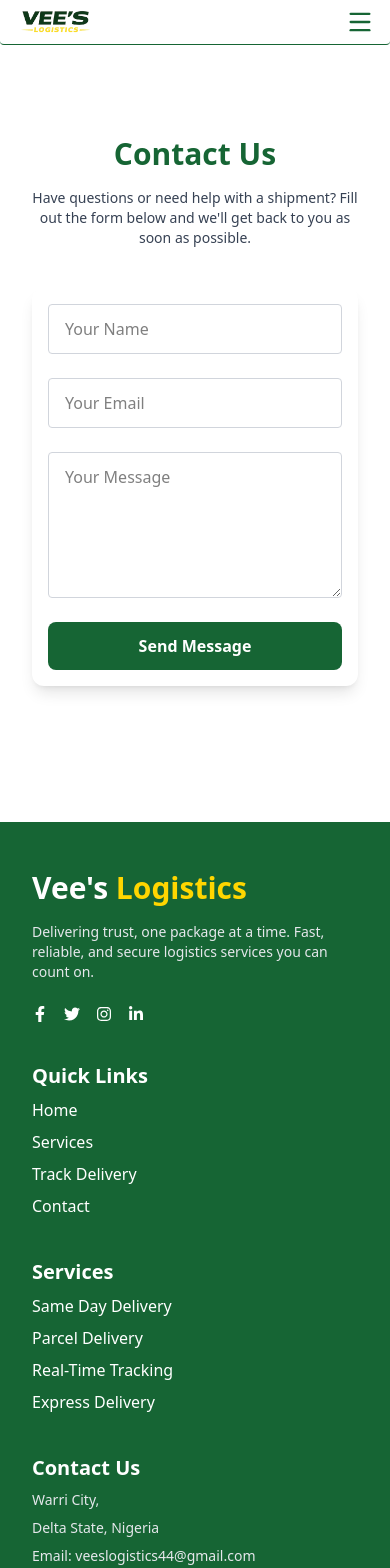
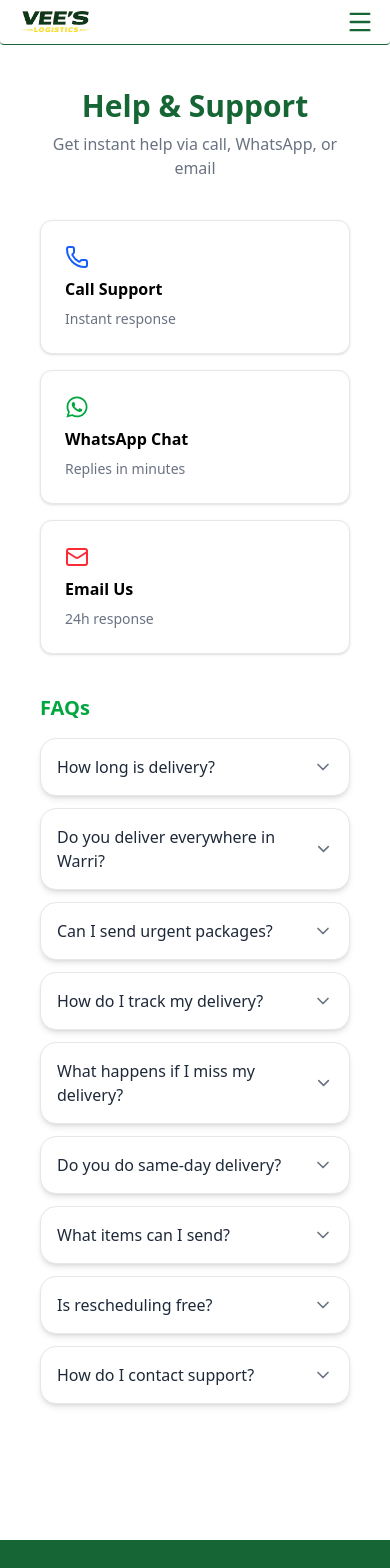
Before and after one commit to Fejiro-tech/veeslogistics, a Next.js app: page /contact in a window 390 px wide. Shown: the top 1568 px of the page. Built offline with nearby package versions, Linux system fonts and the light colour scheme; no server answers.

Commit message:
refactor: contact component

```diff
--- a/app/(user)/contact/page.jsx
+++ b/app/(user)/contact/page.jsx
@@ -5,59 +5,11 @@
 
 const page = () => {
 
-  const [formData, setFormData] = useState({ name: "", email: "", message: "" })
-  const [submitted, setSubmitted] = useState(false)
-  const [loading, setLoading] = useState(false);
-
-  const handleSubmit = async (e) => {
-    e.preventDefault()
-
-    setLoading(true)
-
-    try {
-
-      const res = await fetch("/api/contact", {
-        method: "POST",
-        headers: {
-          "Content-Type": "application/json",
-        },
-        body: JSON.stringify(formData),
-      });
-
-      const data = await res.json();
-
-      if (res.ok) {
-        toast.success("Message sent successfully");
-
-        setSubmitted(true)
-
-        setFormData({
-          name: "",
-          email: "",
-          message: "",
-        });
-
-      } else {
-       toast.error(data.error || "Something went wrong")
-      }
-
-    } catch (error) {
-      console.error(error);
-      alert("Network error");
-    }
-
-    setLoading(false)
-
-  }
 
   return (
-    <div className='py-10 md:py-16 px-4'>
+    <div className='py-10 md:py-16 px-6 md:px-10'>
         <Contact
-          formData={formData}
-          setFormData={setFormData}
-          submitted={submitted}
-          handleSubmit={handleSubmit}
-          loading={loading}
+
         />
     </div>
   )
--- a/app/api/contact/route.js
+++ /dev/null
@@ -1,59 +0,0 @@
-import { supabaseAdmin } from "../../lib/supabaseAdmin";
-import { Resend } from 'resend';
-import { NextResponse } from 'next/server';
-
-const resend = new Resend(process.env.RESEND_API_KEY)
-
-export async function POST(req) {
-
-    const body = await req.json();
-    const { name, email, message } = body;
-
-    if(!name || !email || !message) {
-        return Response.json({ error: "All fields required" }, { status: 400 });
-    }
-
-    const {error} = await supabaseAdmin
-        .from("contact_messages")
-        .insert([{name, email, message}]);
-
-    if (error) {
-        return Response.json({ error: error.message }, { status: 500 })
-    }
-
-    await resend.emails.send({
-        from: "onboarding@resend.dev",
-        to: "goldejiro@gmail.com",
-        subject: "New Contact Message",
-        html: `
-            <h2>New Messages</h2>
-            <p><strong> Name: </strong> ${name}</p>
-            <p><strong> Email: </strong> ${email}</p>
-            <p><strong> Message: </strong> ${message}</p>
-        `
-    });
-
-    // auto reply to user
-    await resend.emails.send({
-        from: "Swift Logistics <onboarding@resend.dev>",
-        to: email,
-        subject: "We received your message",
-        html: `
-            <h2>Hello ${name},</h2>
-            <p>Thank you for contacting <strong>Swift Logistics</strong>.</p>
-
-            <p>We have received your message and our team will get back to you shortly.</p>
-
-            <hr/>
-
-            <p><strong>Your Message:</strong></p>
-            <p>${message}</p>
-
-            <br/>
-
-            <p>Best regards, <br/>Swift Logistics Team</p>
-        `
-    })
-
-    return Response.json({ message: "Message sent successfully."})
-}
--- a/app/components/admin/Shipmentable.jsx
+++ b/app/components/admin/Shipmentable.jsx
@@ -182,7 +182,6 @@
           ))}
         </div>
 
-        {/* MODAL (ONLY ONCE — FIXED) */}
         {selectedShipment && (
           <EditModal
             newStatus={newStatus}
--- a/app/components/landing/Contact.jsx
+++ b/app/components/landing/Contact.jsx
@@ -1,82 +1,269 @@
-"use client"
-import React, { useState } from "react"
-import { motion } from "framer-motion"
+"use client";
+import React, { useState, useEffect } from "react";
+import { Phone, MessageCircle, Mail, X, ChevronDown } from "lucide-react";
+import { motion, AnimatePresence } from "framer-motion";
+import { FaWhatsapp } from "react-icons/fa";
 
-const Contact = ({ formData, setFormData, handleSubmit, submitted, loading}) => {
+const page = () => {
+  const [open, setOpen] = useState(false);
+  const [openFaqs, setOpenFaqs] = useState({});
+  const [showChat, setShowChat] = useState(true);
 
-  const handleChange = (e) => {
-    setFormData({ ...formData, [e.target.name]: e.target.value })
-  }
+  const whatsappNumber = "2347054195186";
 
+  const whatsappLink = `https://wa.me/${whatsappNumber}?text=${encodeURIComponent(
+    "Hello Vee's Logistics, I need help with a delivery.",
+  )}`;
+
+  const faqs = [
+    {
+      question: "How long is delivery?",
+      answer:
+        "Delivery within Warri usually takes 30 minutes to 2 hours depending on distance and traffic.",
+    },
+    {
+      question: "Do you deliver everywhere in Warri?",
+      answer:
+        "Yes, our dispatch riders cover all major areas within Warri and nearby locations.",
+    },
+    {
+      question: "Can I send urgent packages?",
+      answer:
+        "Yes, we specialize in fast bike delivery for urgent documents, parcels, and items.",
+    },
+    {
+      question: "How do I track my delivery?",
+      answer:
+        "You can track your shipment using your tracking ID on the tracking page.",
+    },
+    {
+      question: "What happens if I miss my delivery?",
+      answer:
+        "If you miss your delivery, the rider will attempt to contact you. A rescheduling fee may apply before another delivery attempt is made.",
+    },
+    {
+      question: "Do you do same-day delivery?",
+      answer: "Yes, we offer same day deliveries in Warri.",
+    },
+    {
+      question: "What items can I send?",
+      answer:
+        "You can send documents, small parcels, food items, and lightweight packages.",
+    },
+    {
+      question: "Is rescheduling free?",
+      answer:
+        "Rescheduling is free only if the rider has not already arrived. Otherwise, a small fee may apply.",
+    },
+    {
+      question: "How do I contact support?",
+      answer:
+        "You can reach us instantly via call or WhatsApp from the support section.",
+    },
+  ];
+
+  const toggleFaq = (index) => {
+    setOpenFaqs((prev) => ({
+      ...prev,
+      [index]: !prev[index],
+    }));
+  };
+
+  useEffect(() => {
+    const handleScroll = () => {
+      const scrollY = window.scrollY;
+      const windowHeight = window.innerHeight;
+      const fullHeight = document.body.scrollHeight;
+
+      // when user is near bottom (footer area)
+      const isAtFooter = scrollY + windowHeight >= fullHeight - 120;
+
+      setShowChat(!isAtFooter);
+    };
+
+    window.addEventListener("scroll", handleScroll);
+    return () => window.removeEventListener("scroll", handleScroll);
+  }, []);
 
   const container = {
     hidden: {},
-    show: { transition: { staggerChildren: 0.2 } }
-  }
+    show: { transition: { staggerChildren: 0.15 } },
+  };
 
-  const section = {
+  const item = {
     hidden: { opacity: 0, y: 20 },
-    show: { opacity: 1, y: 0, transition: { duration: 0.6, ease: "easeOut" } }
-  }
+    show: { opacity: 1, y: 0, transition: { duration: 0.5 } },
+  };
 
   return (
-    <motion.div
-      className="max-w-3xl mx-auto px-4 sm:px-6 lg:px-12 py-24"
-      initial="hidden"
-      whileInView="show"
-      viewport={{ once: true, amount: 0.3 }}
-      variants={container}
-    >
-      <motion.h1 variants={section} className="text-3xl md:text-4xl font-bold text-[#166534] mb-4 text-center">
-        Contact Us
-      </motion.h1>
+    <>
+      <AnimatePresence>
+        {showChat && (
+          <motion.div
+            initial={{ opacity: 0, scale: 0.8 }}
+            animate={{ opacity: 1, scale: 1 }}
+            exit={{ opacity: 0, scale: 0.8 }}
+            className="fixed bottom-6 right-6 z-50"
+          >
+            <button
+              onClick={() => setOpen(!open)}
+              className="bg-green-600 text-white p-4 rounded-full shadow-lg hover:scale-105 transition"
+            >
+              {open ? <X /> : <MessageCircle />}
+            </button>
 
-      <motion.p variants={section} className="text-gray-700 text-center mb-10 text-sm md:text-base">
-        Have questions or need help with a shipment? Fill out the form below and we'll get back to you as soon as possible.
-      </motion.p>
+            <AnimatePresence>
+              {open && (
+                <motion.div
+                  initial={{ opacity: 0, y: 20 }}
+                  animate={{ opacity: 1, y: 0 }}
+                  exit={{ opacity: 0, y: 20 }}
+                  className="absolute bottom-16 right-0 w-72 bg-white shadow-xl rounded-xl p-4"
+                >
+                  <h2 className="font-semibold mb-3">Need Help?</h2>
 
-      <motion.form variants={section} onSubmit={handleSubmit} className="flex flex-col gap-6 bg-white shadow-lg p-4 rounded-xl">
-        <input
-          type="text"
-          name="name"
-          placeholder="Your Name"
-          value={formData.name}
-          onChange={handleChange}
-          required
-          className="border border-gray-300 rounded px-4 py-3 focus:outline-none focus:ring-2 focus:ring-[#166534]"
-        />
+                  <div className="space-y-2">
+                    <a
+                      href="tel:+2347054195186"
+                      className="flex gap-2 p-2 hover:bg-gray-100 rounded-lg"
+                    >
+                      <Phone className="text-blue-600" />
+                      Call Support
+                    </a>
 
-        <input
-          type="email"
-          name="email"
-          placeholder="Your Email"
-          value={formData.email}
-          onChange={handleChange}
-          required
-          className="border border-gray-300 rounded px-4 py-3 focus:outline-none focus:ring-2 focus:ring-[#166534]"
-        />
+                    <a
+                      href={whatsappLink}
+                      target="_blank"
+                      rel="noopener noreferrer"
+                      className="flex gap-2 p-2 hover:bg-gray-100 rounded-lg"
+                    >
+                      <FaWhatsapp className="text-green-600 text-xl" />
+                      WhatsApp Chat
+                    </a>
 
-        <textarea
-          name="message"
-          placeholder="Your Message"
-          value={formData.message}
-          onChange={handleChange}
-          required
-          rows={5}
-          className="border border-gray-300 rounded px-4 py-3 focus:outline-none focus:ring-2 focus:ring-[#166534]"
-        />
+                    <a
+                      href="mailto:veeslogistics44@gmail.com"
+                      className="flex gap-2 p-2 hover:bg-gray-100 rounded-lg"
+                    >
+                      <Mail className="text-red-500" />
+                      Email Us
+                    </a>
+                  </div>
+                </motion.div>
+              )}
+            </AnimatePresence>
+          </motion.div>
+        )}
+      </AnimatePresence>
 
-        <button
-          type="submit"
-          disabled={loading}
-          className="bg-[#166534] text-white py-3 rounded-lg font-bold hover:bg-[#16803f] transition"
-        >
+      {/* MAIN PAGE */}
+      <motion.div
+        className="min-h-screen px-4 py-12 pb-24 md:pb-12"
+        initial="hidden"
+        animate="show"
+        variants={container}
+      >
+        <div className="max-w-5xl mx-auto">
+          {/* HEADER */}
+          <motion.div variants={item} className="text-center mb-10">
+            <h1 className="text-3xl md:text-4xl font-bold text-[#166534]">
+              Help & Support
+            </h1>
+            <p className="text-gray-500 mt-2">
+              Get instant help via call, WhatsApp, or email
+            </p>
+          </motion.div>
 
-          {loading ? <span className="animate-pulse"> "Sending..."</span> : "Send Message"}
-        </button>
-      </motion.form>
-    </motion.div>
-  )
-}
+          {/* QUICK ACTIONS */}
+          <motion.div variants={item} className="grid md:grid-cols-3 gap-4">
+            <a
+              href="tel:+2347054195186"
+              className="bg-white p-6 rounded-xl shadow hover:shadow-md transition flex flex-col gap-2 border border-gray-200"
+            >
+              <Phone className="text-blue-600" />
+              <h2 className="font-semibold">Call Support</h2>
+              <p className="text-sm text-gray-500">Instant response</p>
+            </a>
 
-export default Contact
+            <a
+              href={whatsappLink}
+              target="_blank"
+              rel="noopener noreferrer"
+              className="bg-white p-6 rounded-xl shadow hover:shadow-md transition flex flex-col gap-2 border border-gray-200"
+            >
+              <FaWhatsapp className="text-green-600 text-2xl" />
+              <h2 className="font-semibold">WhatsApp Chat</h2>
+              <p className="text-sm text-gray-500">Replies in minutes</p>
+            </a>
+
+            <a
+              href="mailto:veeslogistics44@gmail.com"
+              className="bg-white p-6 rounded-xl shadow hover:shadow-md transition flex flex-col gap-2 border border-gray-200"
+            >
+              <Mail className="text-red-500" />
+              <h2 className="font-semibold">Email Us</h2>
+              <p className="text-sm text-gray-500">24h response</p>
+            </a>
+          </motion.div>
+
+          {/* FAQ */}
+          <motion.div variants={item} className="mt-10">
+            <h2 className="text-xl font-semibold mb-4 text-green-600">FAQs</h2>
+
+            <div className="space-y-4">
+              <div className="space-y-3">
+                <div className="space-y-3">
+                  {faqs.map((faq, index) => {
+                    const isOpen = openFaqs[index];
+
+                    return (
+                      <motion.div
+                        key={index}
+                        layout
+                        className={`rounded-2xl shadow-md p-4 border transition-all duration-300 ${
+                          isOpen
+                            ? "bg-green-50 border-green-300"
+                            : "bg-white border-gray-200"
+                        }`}
+                      >
+                        <button
+                          onClick={() => toggleFaq(index)}
+                          className="w-full flex justify-between items-center text-left"
+                        >
+                          <h3 className="font-medium text-gray-800">
+                            {faq.question}
+                          </h3>
+
+                          <ChevronDown
+                            className={`w-5 h-5 text-gray-500 transition-transform duration-300 ${
+                              isOpen ? "rotate-180 text-green-600" : ""
+                            }`}
+                          />
+                        </button>
+
+                        <AnimatePresence>
+                          {isOpen && (
+                            <motion.p
+                              initial={{ opacity: 0, height: 0 }}
+                              animate={{ opacity: 1, height: "auto" }}
+                              exit={{ opacity: 0, height: 0 }}
+                              className="text-sm text-gray-600 mt-2 overflow-hidden"
+                            >
+                              {faq.answer}
+                            </motion.p>
+                          )}
+                        </AnimatePresence>
+                      </motion.div>
+                    );
+                  })}
+                </div>
+              </div>
+            </div>
+          </motion.div>
+        </div>
+      </motion.div>
+    </>
+  );
+};
+
+export default page;
--- a/app/components/landing/TrackingCard.jsx
+++ b/app/components/landing/TrackingCard.jsx
@@ -1,6 +1,5 @@
 "use client"
 import { useState } from "react";
-import { useShipment } from "../../context/ShipmentContext"; // adjust path if needed
 import { useRouter } from "next/navigation";
 
 const TrackingCard = () => {
@@ -27,7 +26,7 @@
           className='bg-white w-[70%] p-2 md:p-4 rounded-lg placeholder:text-green-400 outline-0 border  focus:border-2 focus:border-yellow-400 text-[#166534] text-base'
         />
         <button
-          onClick={handleTrack} // call context function
+          onClick={handleTrack}
           className='bg-[#166534] py-2 md:py-4 px-8 rounded-lg border border-white text-white font-medium text-sm md:text-base'
         >
           Track
```
